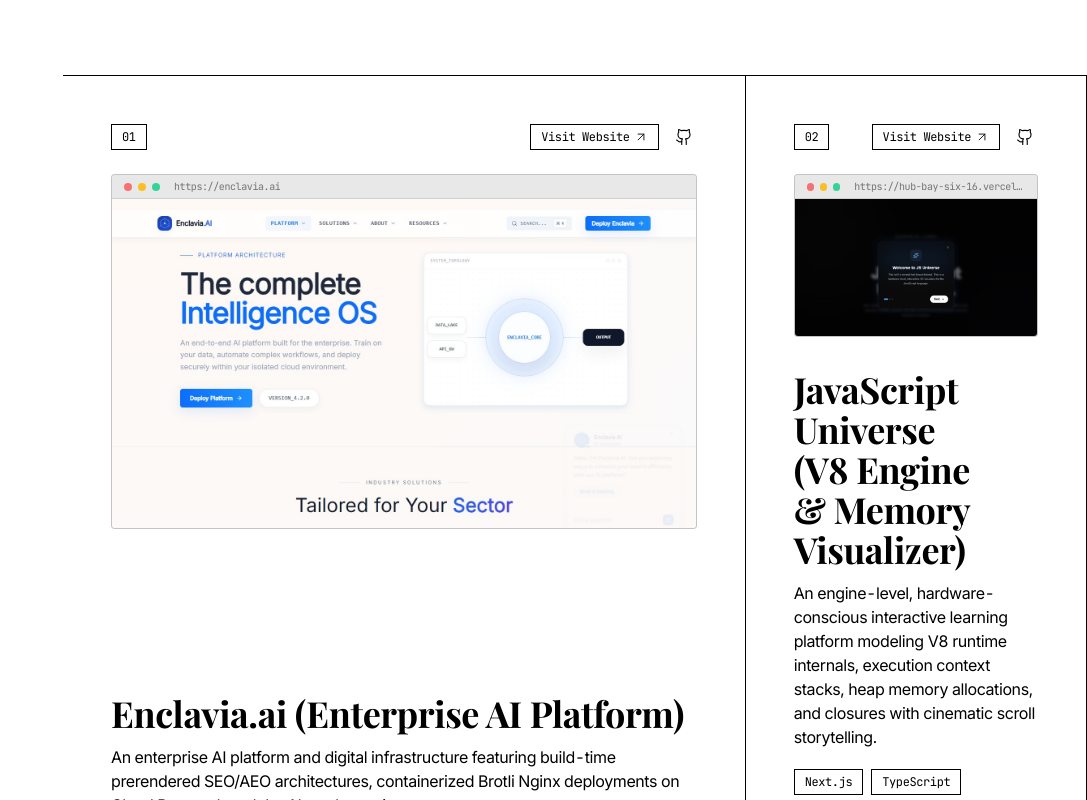
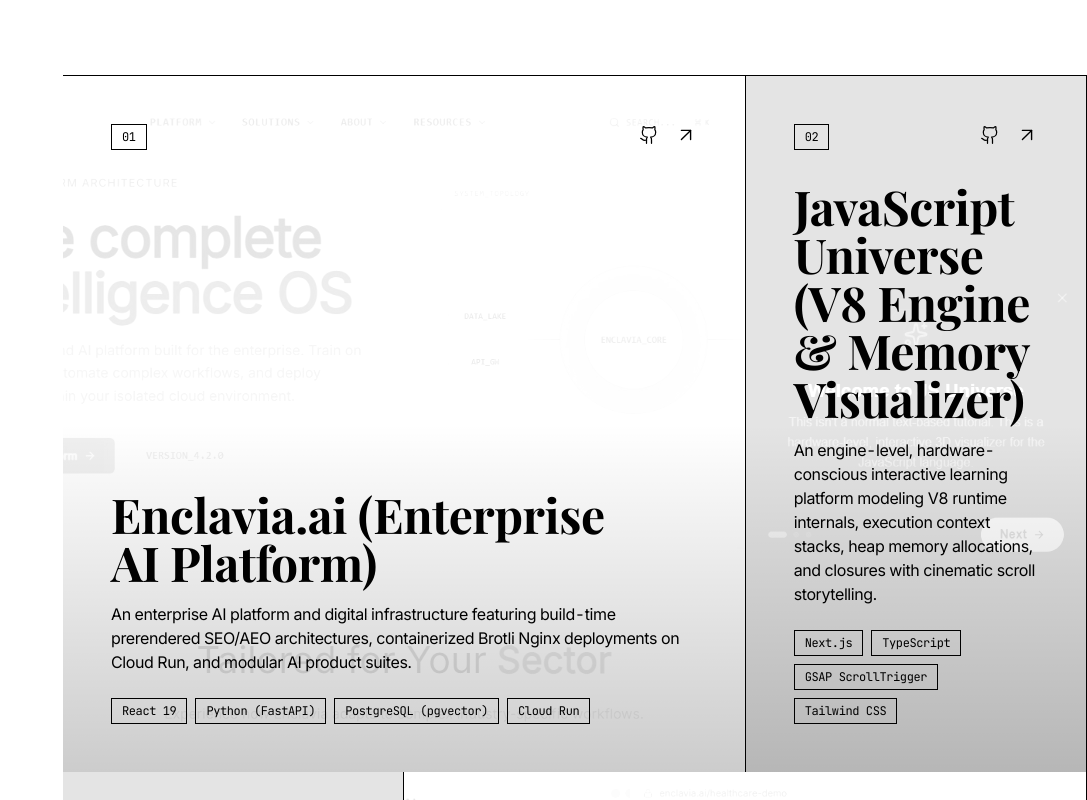
Before and after one commit to MRGokulB/my_portfolio, a React (Vite) app: page /about in a window 1280 px wide. Shown: the part 1820-2620 px from the top of the page, without its empty margins (193-1280 px from the left). Built offline with nearby package versions, Linux system fonts and the light colour scheme; a web font is replaced by a local one.

Commit message:
refactor: restore disciplined Swiss editorial card layout and clean typography

```diff
--- a/src/components/sections/Experience.jsx
+++ b/src/components/sections/Experience.jsx
@@ -30,20 +30,19 @@ const Experience = () => {
           >
             <div className="md:col-span-3 p-8 border-b md:border-b-0 md:border-r border-black flex flex-col justify-between group-hover:border-white transition-colors">
               <span className="font-mono text-xs text-secondary group-hover:text-white/80">{job.period}</span>
-              <div className="mt-8 md:mt-0">
-                <div className="font-serif text-2xl font-bold mb-3">
-                  {job.company}
-                </div>
-                {job.url && (
+              <div className="mt-8 md:mt-0 font-serif text-2xl font-bold">
+                {job.url ? (
                   <a
                     href={job.url}
                     target="_blank"
                     rel="noreferrer"
-                    className="inline-flex items-center gap-1.5 font-mono text-xs uppercase tracking-wider text-accent group-hover:text-white underline underline-offset-4 decoration-accent group-hover:decoration-white transition-colors focus-visible:outline-2 focus-visible:outline-accent active:scale-95"
+                    className="inline-flex items-center gap-2 group/link hover:text-accent transition-colors focus-visible:outline-2 focus-visible:outline-accent active:scale-95"
                   >
-                    <span>Visit Website</span>
-                    <ArrowUpRight strokeWidth={1.5} size={14} className="motion-safe:transition-transform group-hover:translate-x-0.5 group-hover:-translate-y-0.5" />
+                    <span>{job.company}</span>
+                    <ArrowUpRight strokeWidth={1.5} size={20} className="motion-safe:transition-transform group-hover/link:translate-x-1 group-hover/link:-translate-y-1" />
                   </a>
+                ) : (
+                  job.company
                 )}
               </div>
             </div>
--- a/src/components/sections/Projects.jsx
+++ b/src/components/sections/Projects.jsx
@@ -40,64 +40,42 @@ const Projects = () => {
             <SwissGridItem
               key={project.id}
               delay={index * 0.1}
-              className={`${colSpanClass} flex flex-col justify-between !border-t-0 !border-l-0 !border-b-0`}
+              className={`${colSpanClass} flex flex-col justify-between min-h-[500px] md:min-h-[600px] !border-t-0 !border-l-0 !border-b-0`}
             >
               <div className="relative z-10 flex flex-col h-full justify-between">
-                <div>
-                  <div className="flex justify-between items-center mb-6">
+                <div className="flex justify-between items-start mb-8">
                   <span className="font-mono text-xs border border-current px-2.5 py-1">
                     0{index + 1}
                   </span>
-                    <div className="flex items-center gap-3">
+                  <div className="flex gap-4 items-center">
+                    <a
+                      href={project.githubUrl}
+                      target="_blank"
+                      rel="noreferrer"
+                      aria-label="View source on GitHub"
+                      className="hover:text-accent transition-colors focus-visible:outline-2 focus-visible:outline-accent active:scale-95"
+                    >
+                      <Github strokeWidth={1.5} size={20} />
+                    </a>
                     {project.liveUrl && (
                       <a
                         href={project.liveUrl}
                         target="_blank"
                         rel="noreferrer"
                         aria-label="Visit live application"
-                          className="inline-flex items-center gap-1 text-xs font-mono border border-current px-2.5 py-1 hover:bg-accent hover:border-accent hover:text-white transition-colors focus-visible:outline-2 focus-visible:outline-accent active:scale-95"
+                        className="hover:text-accent transition-colors focus-visible:outline-2 focus-visible:outline-accent active:scale-95"
                       >
-                          <span>Visit Website</span>
-                          <ArrowUpRight strokeWidth={1.5} size={14} />
+                        <ArrowUpRight strokeWidth={1.5} size={22} />
                       </a>
                     )}
-                      <a
-                        href={project.githubUrl}
-                        target="_blank"
-                        rel="noreferrer"
-                        aria-label="View source on GitHub"
-                        className="p-1 hover:text-accent transition-colors focus-visible:outline-2 focus-visible:outline-accent active:scale-95"
-                      >
-                        <Github strokeWidth={1.5} size={18} />
-                      </a>
                   </div>
                 </div>
 
-                  <div className="mb-6 w-full rounded border border-black/20 group-hover:border-white/30 overflow-hidden bg-neutral-100 transition-all duration-500">
-                    <div className="h-6 px-3 bg-neutral-200/80 group-hover:bg-neutral-800 flex items-center gap-1.5 border-b border-black/10 group-hover:border-white/20 transition-colors">
-                      <span className="w-2 h-2 rounded-full bg-red-400" />
-                      <span className="w-2 h-2 rounded-full bg-amber-400" />
-                      <span className="w-2 h-2 rounded-full bg-emerald-400" />
-                      <span className="ml-2 font-mono text-[10px] text-neutral-500 group-hover:text-neutral-400 truncate">
-                        {project.liveUrl || 'production // architecture'}
-                      </span>
-                    </div>
-                    <div className="relative aspect-[16/9] w-full overflow-hidden bg-black/5">
-                      <img
-                        src={project.image}
-                        alt={project.title}
-                        className="w-full h-full object-cover object-top transition-transform duration-700 motion-safe:group-hover:scale-105"
-                        loading="lazy"
-                      />
-                    </div>
-                  </div>
-                </div>
-
-                <div className="mt-2">
-                  <h3 className="font-serif text-2xl md:text-4xl font-bold mb-3 leading-tight">
+                <div className="mt-auto">
+                  <h3 className="font-serif text-3xl md:text-5xl font-bold mb-4 leading-tight">
                     {project.title}
                   </h3>
-                  <p className="mb-5 max-w-xl text-sm md:text-base leading-relaxed group-hover:text-white/80 transition-colors">
+                  <p className="mb-6 max-w-xl group-hover:text-white/80 transition-colors">
                     {project.description}
                   </p>
                   <div className="flex flex-wrap gap-2">
@@ -108,6 +86,16 @@ const Projects = () => {
                     ))}
                   </div>
                 </div>
+              </div>
+
+              <div className="absolute inset-0 w-full h-full overflow-hidden z-0 pointer-events-none">
+                <img
+                  src={project.image}
+                  alt={project.title}
+                  className="w-full h-full object-cover opacity-10 group-hover:opacity-30 filter grayscale contrast-125 transition-all duration-700 motion-safe:group-hover:scale-105"
+                  loading="lazy"
+                />
+                <div className="absolute inset-0 bg-gradient-to-t from-black/20 via-transparent to-transparent group-hover:from-black/60 transition-colors duration-500" />
               </div>
             </SwissGridItem>
           );
```
Also changed, not shown: 4 other files (tests, documents, lock files or other folders). Lines whose indentation alone changed are shown as unchanged.
